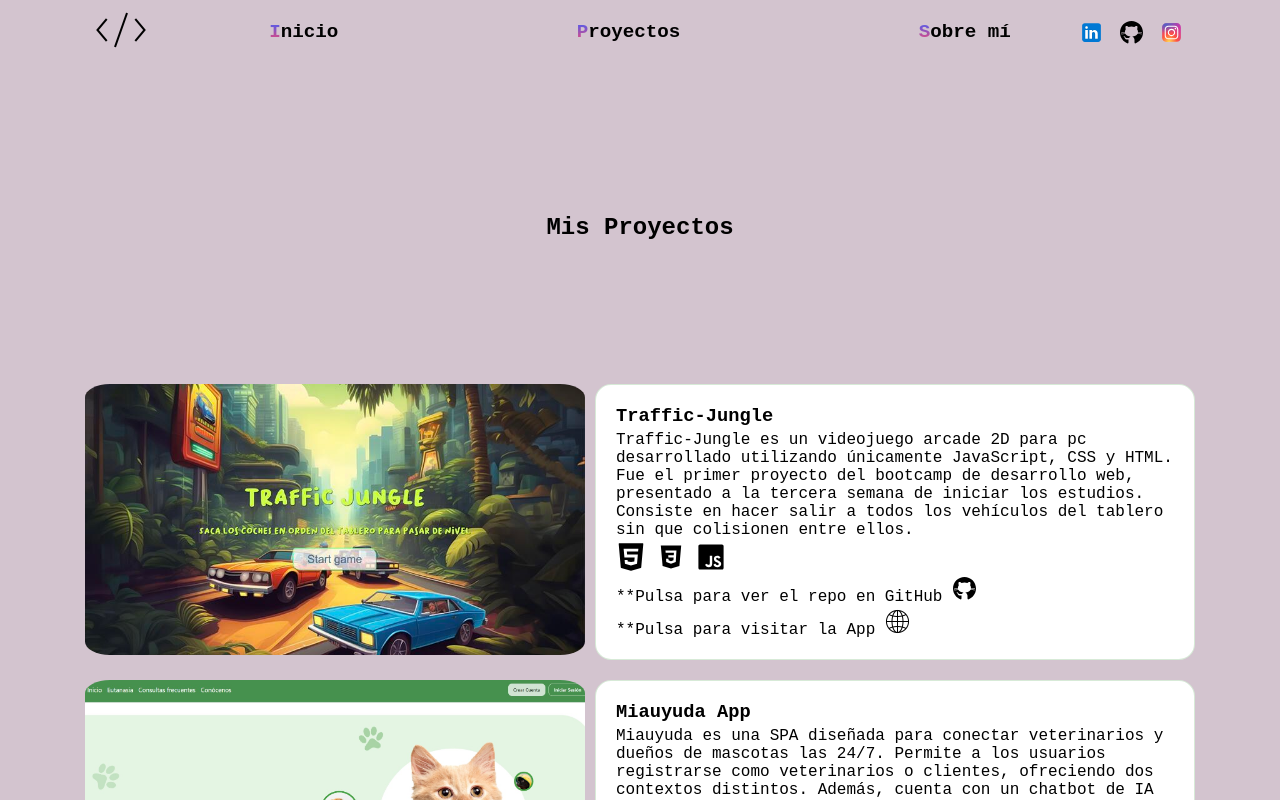
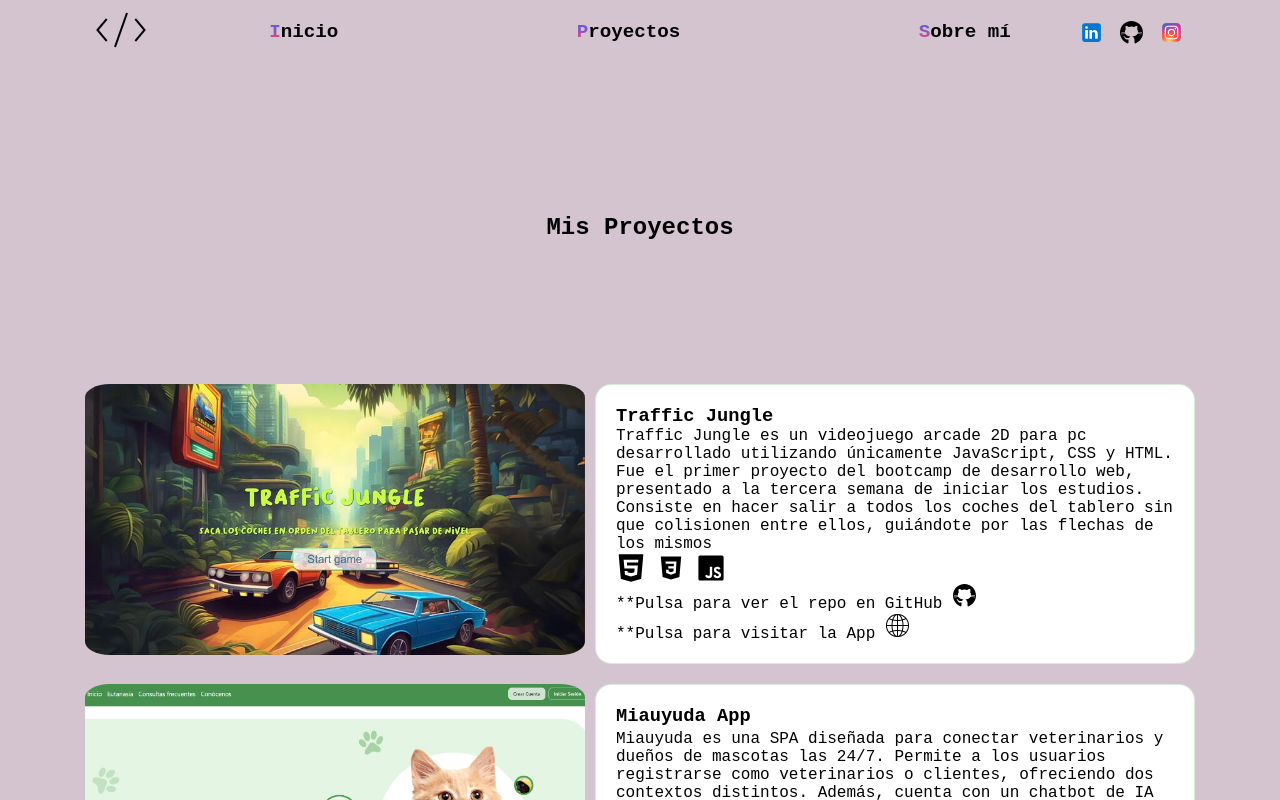
Before and after one commit to Tere1102/portfolio, a React (Vite) app: page /projects in a window 1280 px wide. Shown: the top 800 px of the page. Built offline with nearby package versions, Linux system fonts and the light colour scheme.

Commit message:
text projectpage

```diff
--- a/src/components/Projects/Projects.jsx
+++ b/src/components/Projects/Projects.jsx
@@ -17,8 +17,8 @@ const Projects = () => {
     const cards = [
         {
             image: P2,
-            name: 'Traffic-Jungle',
-            description: 'Traffic-Jungle es un videojuego arcade 2D para pc desarrollado utilizando únicamente JavaScript, CSS y HTML. Fue el primer proyecto del bootcamp de desarrollo web, presentado a la tercera semana de iniciar los estudios. Consiste en hacer salir a todos los vehículos del tablero sin que colisionen entre ellos.',
+            name: 'Traffic Jungle',
+            description: 'Traffic Jungle es un videojuego arcade 2D para pc desarrollado utilizando únicamente JavaScript, CSS y HTML. Fue el primer proyecto del bootcamp de desarrollo web, presentado a la tercera semana de iniciar los estudios. Consiste en hacer salir a todos los coches del tablero sin que colisionen entre ellos, guiándote por las flechas de los mismos',
             tech: [html, CSS, javascript],
             url: 'https://github.com/Tere1102/Traffic-Jungle',
             url2: 'https://traffic-jungle.netlify.app/'
```
